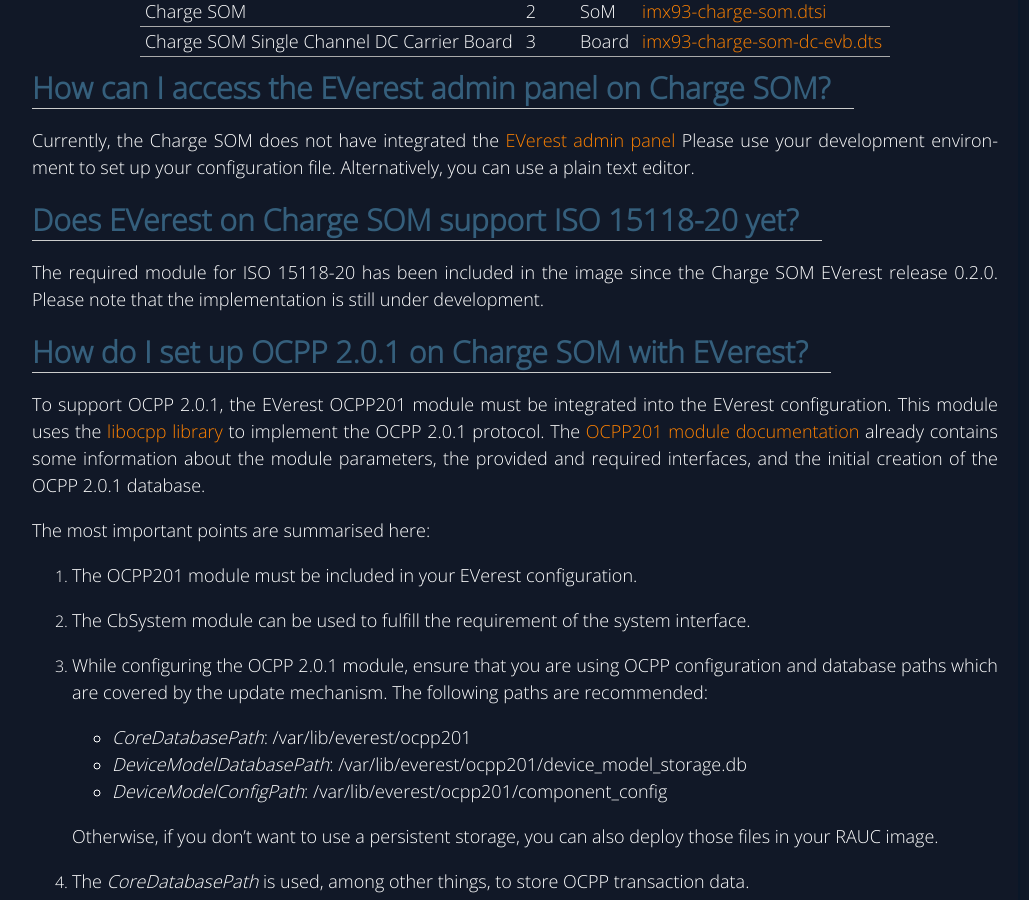
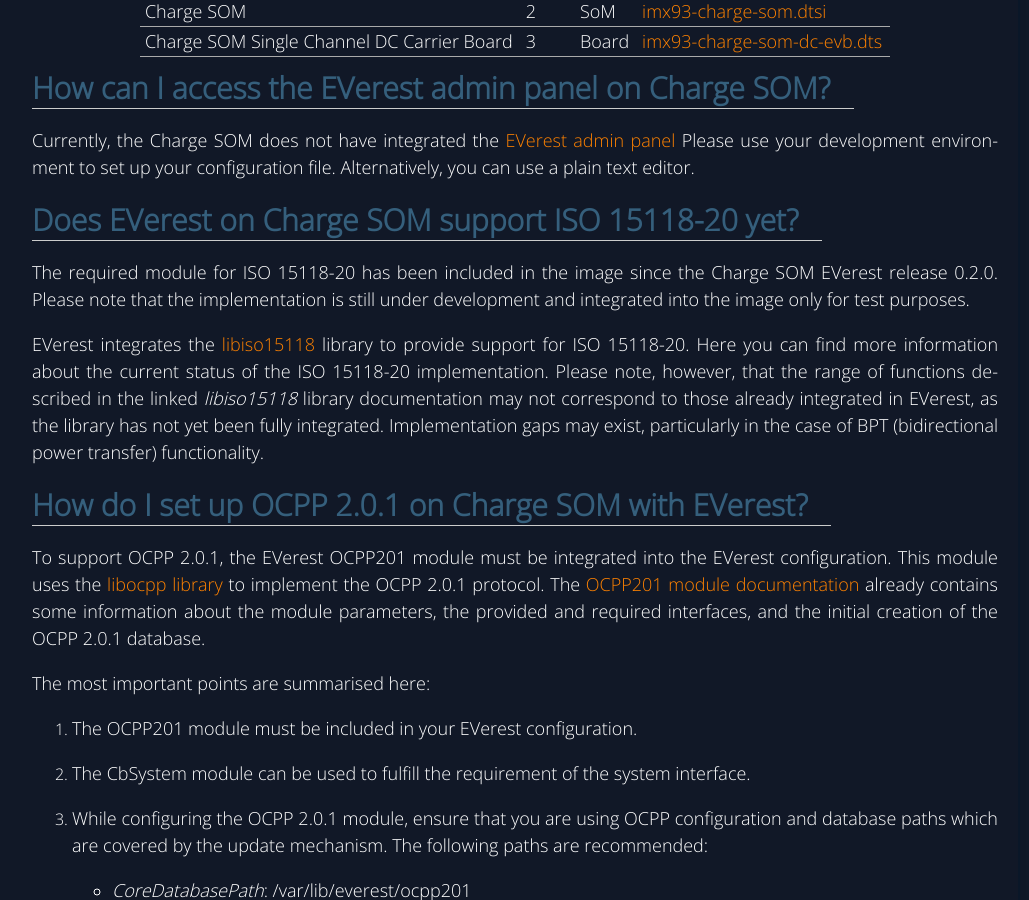
Before and after one commit to chargebyte/chargebyte-docs, a Sphinx documentation site: the page built from docs/source/troubleshooting.rst, in a window 1280 px wide and 900 px high, scrolled down 1565 px. Shown: the whole window, without its empty margins (218-1247 px from the left). Built offline with Sphinx 7.4.7, drawn with Linux system fonts in a browser that asks for light colours.

Commit message:
Add more information about the ISO15118-20 implementation status
Signed-off-by: Fabian Hartung <fabian.hartung@chargebyte.com>

```diff
--- a/docs/source/troubleshooting.rst
+++ b/docs/source/troubleshooting.rst
@@ -92,7 +92,13 @@
 ^^^^^^^^^^^^^^^^^^^^^^^^^^^^^^^^^^^^^^^^^^^^^^^^^^^^
 
 The required module for ISO 15118-20 has been included in the image since the Charge SOM EVerest release 0.2.0.
-Please note that the implementation is still under development.
+Please note that the implementation is still under development and integrated into the image only for test purposes.
+
+EVerest integrates the `libiso15118 <https://github.com/EVerest/libiso15118>`_ library to provide support for ISO 15118-20.
+Here you can find more information about the current status of the ISO 15118-20 implementation.
+Please note, however, that the range of functions described in the linked `libiso15118` library documentation may not
+correspond to those already integrated in EVerest, as the library has not yet been fully integrated.
+Implementation gaps may exist, particularly in the case of BPT (bidirectional power transfer) functionality.
 
 
 How do I set up OCPP 2.0.1 on Charge SOM with EVerest?
```
